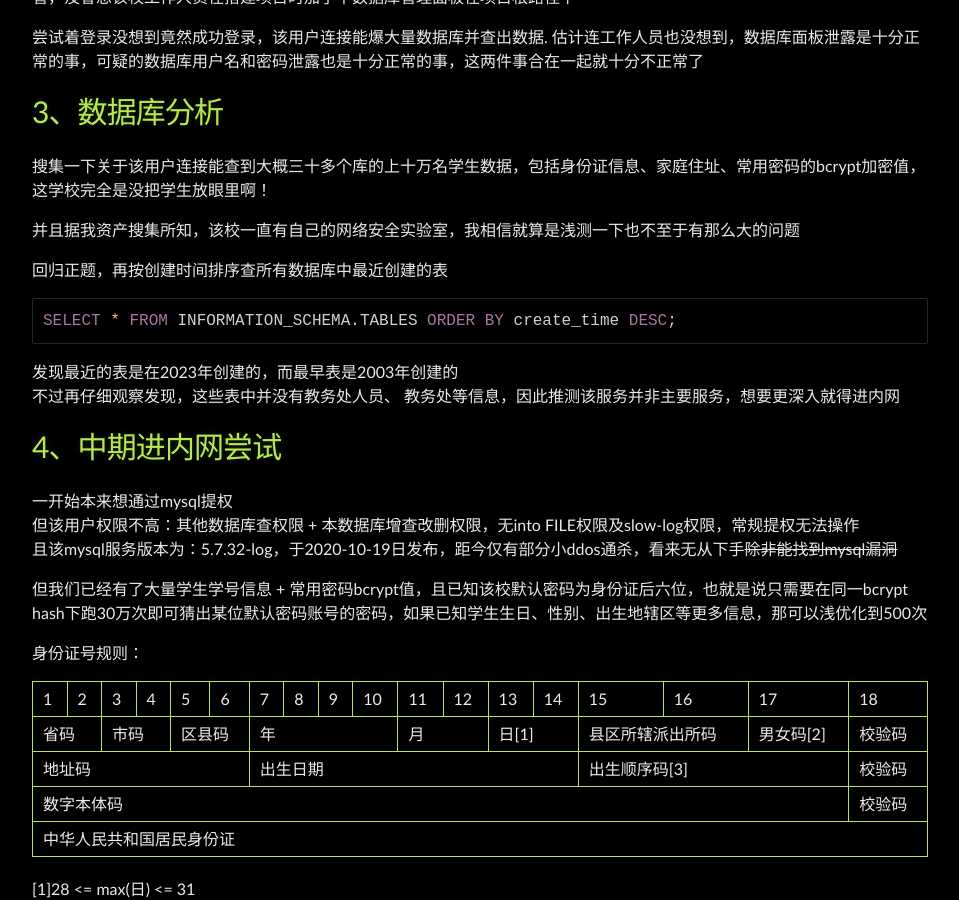
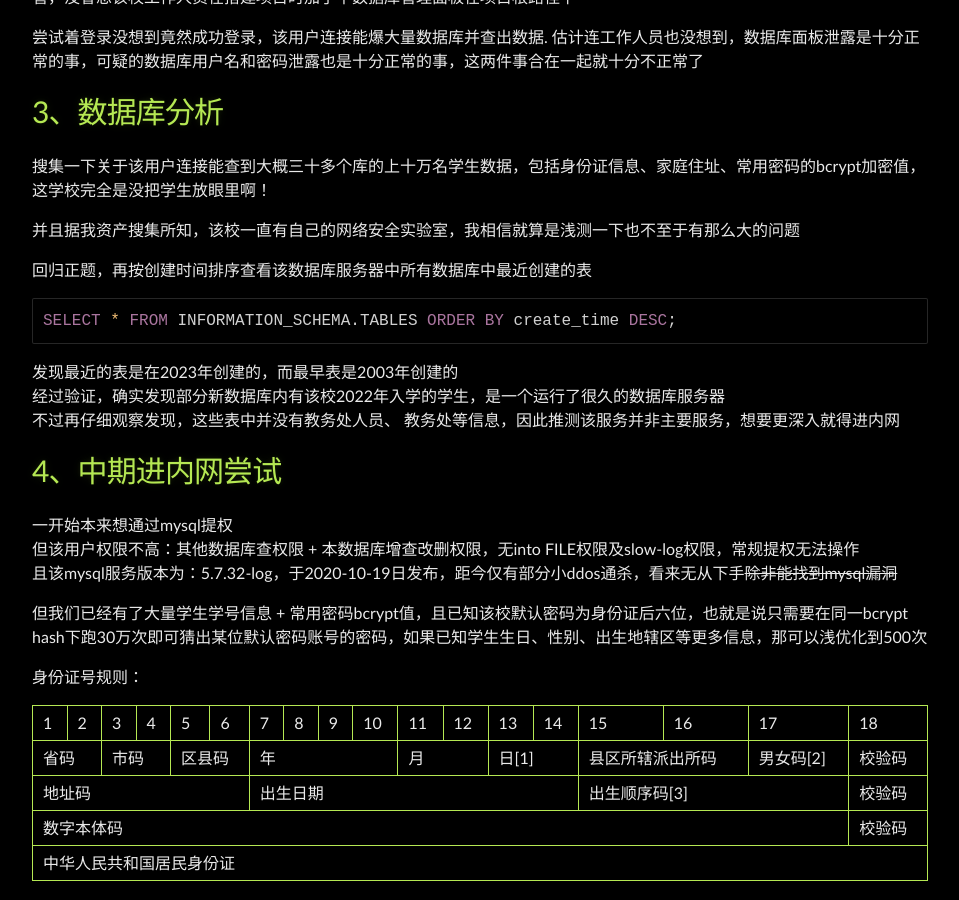
Before and after one commit to Leeyangee/leeyangee.github.io, a Jekyll site: the page built from _posts/2023-06-20-SRC干货 某教育资产经典渗透-漏洞链从外网打到内网.md, in a window 1280 px wide and 900 px high, scrolled down 1253 px. Shown: the whole window, without its empty margins (160-1119 px from the left). Built offline with Jekyll 4.4.1, drawn with Linux system fonts in a browser that asks for light colours; some of the changed text lies outside the part shown.

Commit message:
Update 2023-06-20-SRC干货 某教育资产经典渗透-漏洞链从外网打到内网.md

````diff
--- a/_posts/2023-06-20-SRC干货 某教育资产经典渗透-漏洞链从外网打到内网.md
+++ b/_posts/2023-06-20-SRC干货 某教育资产经典渗透-漏洞链从外网打到内网.md
@@ -12,7 +12,7 @@ published: true
 
 # [](#header-1)1、前期资产搜集
 
-前期还是先大规模资产搜集，各种暴力搜集框架+人肉搜集跑两天再说
+前期还是先大规模资产搜集，各种暴力搜集框架 + 人肉搜集跑两天再说
 把所有的资产都整理出来，边继续搜集边测试漏洞
 
 # [](#header-1)2、前期漏洞探寻
@@ -51,11 +51,12 @@ ip：219.221.*.*
 
 并且据我资产搜集所知，该校一直有自己的网络安全实验室，我相信就算是浅测一下也不至于有那么大的问题
 
-回归正题，再按创建时间排序查所有数据库中最近创建的表
+回归正题，再按创建时间排序查看该数据库服务器中所有数据库中最近创建的表
 ```sql
 SELECT * FROM INFORMATION_SCHEMA.TABLES ORDER BY create_time DESC;
 ```
 发现最近的表是在2023年创建的，而最早表是2003年创建的
+经过验证，确实发现部分新数据库内有该校2022年入学的学生，是一个运行了很久的数据库服务器
 不过再仔细观察发现，这些表中并没有教务处人员、 教务处等信息，因此推测该服务并非主要服务，想要更深入就得进内网
 
 # [](#header-1)4、中期进内网尝试
````
